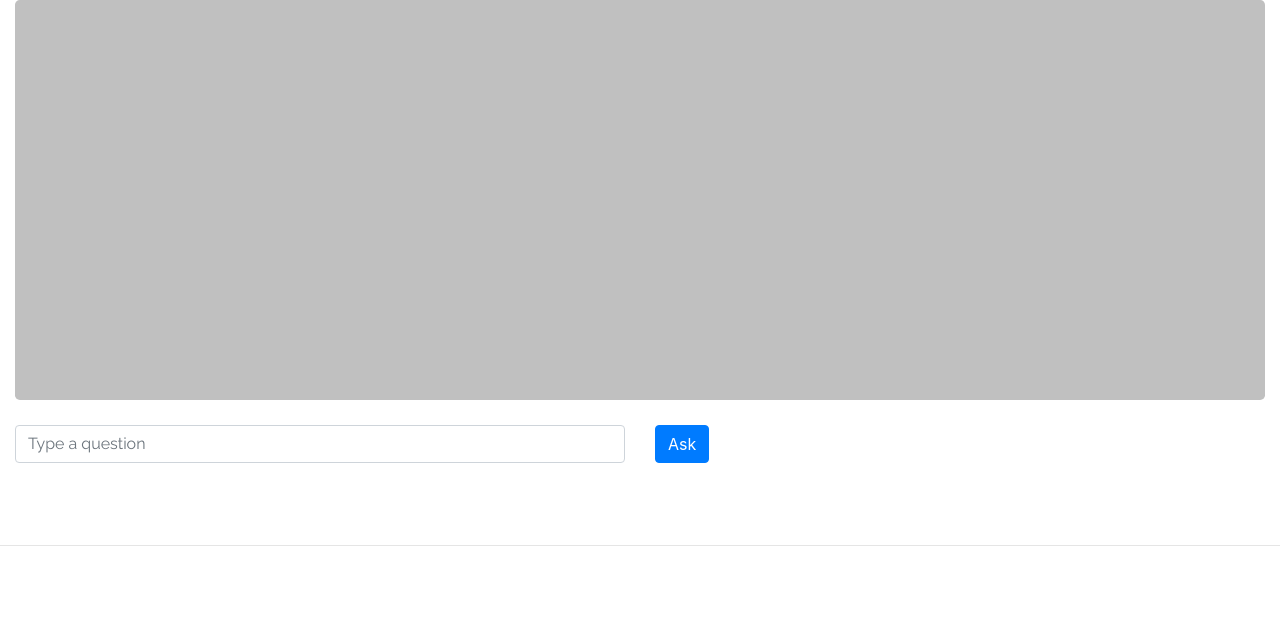
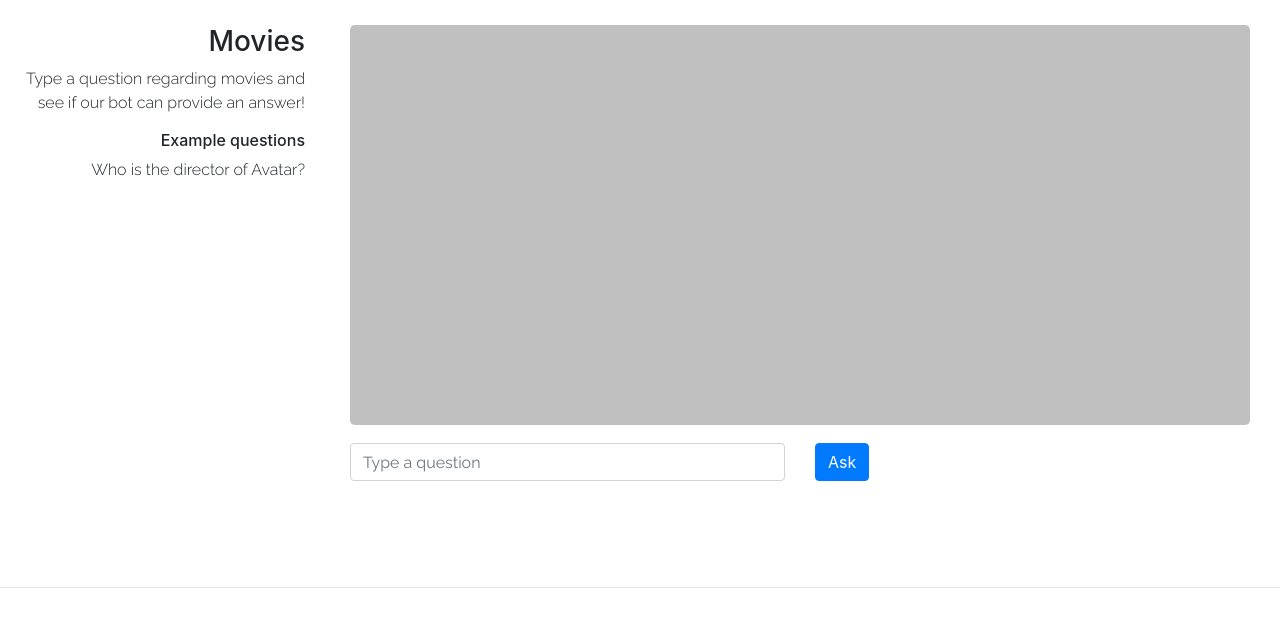
Before and after one commit to wongtoki/WikiDataBot, a Django app: page / in a window 1280 px wide. Shown: the part 58-685 px from the top of the page. Run offline with Django 3.2, Linux system fonts and the light colour scheme; some libraries are stand-ins or nearby versions.

Commit message:
made index page more beautiful with some editing and added some instructions

```diff
--- a/wikidata/dialog/templates/index.html
+++ b/wikidata/dialog/templates/index.html
@@ -25,22 +25,22 @@
 
     <body>
         <nav class="navbar navbar-expand-lg navbar-light bg-light">
-
             <a class="navbar-brand" href="">
                 <img src="{% static "dialog/images/moonbase-icon.png" %}"  width="30" height="30"/>
                 Moonbase
             </a>
-
-            <button class="navbar-toggler" type="button" data-toggle="collapse" data-target="#navbarSupportedContent" aria-controls="navbarSupportedContent" aria-expanded="false" aria-label="Toggle navigation">
-            <span class="navbar-toggler-icon"></span>
-            </button>
-
-            <div class="collapse navbar-collapse" id="navbarSupportedContent">
-                <ul class="navbar-nav mr-auto">
-                </ul>
-            </div>
         </nav>
 
+        <div class="container-fluid" id="all">
+            <div class="row">
+                <div class="col-md-3  text-right" id="instruction">
+                    <h3>Movies</h3>
+                    <p>Type a question regarding movies and see if our bot can provide an answer!</p>
+                    <h6>Example questions</h6>
+                    <p>Who is the director of Avatar?</p>
+
+                </div>
+                <div class="col-md-9">
                     <div class="container-fluid">
                         <div class="interactive" id="qa_dialog">
                             <div class="spinner-border text-primary" role="status" style="display:none">
@@ -60,8 +60,11 @@
                         </form>
                         <div class="row justify-content-around" id="qa_response"></div>
                     </div>
+                </div>
+            </div>
+        </div>
 
-
+        <br>
         <hr/>
             <footer>
             </footer>
```
Lines whose indentation alone changed are shown as unchanged.
